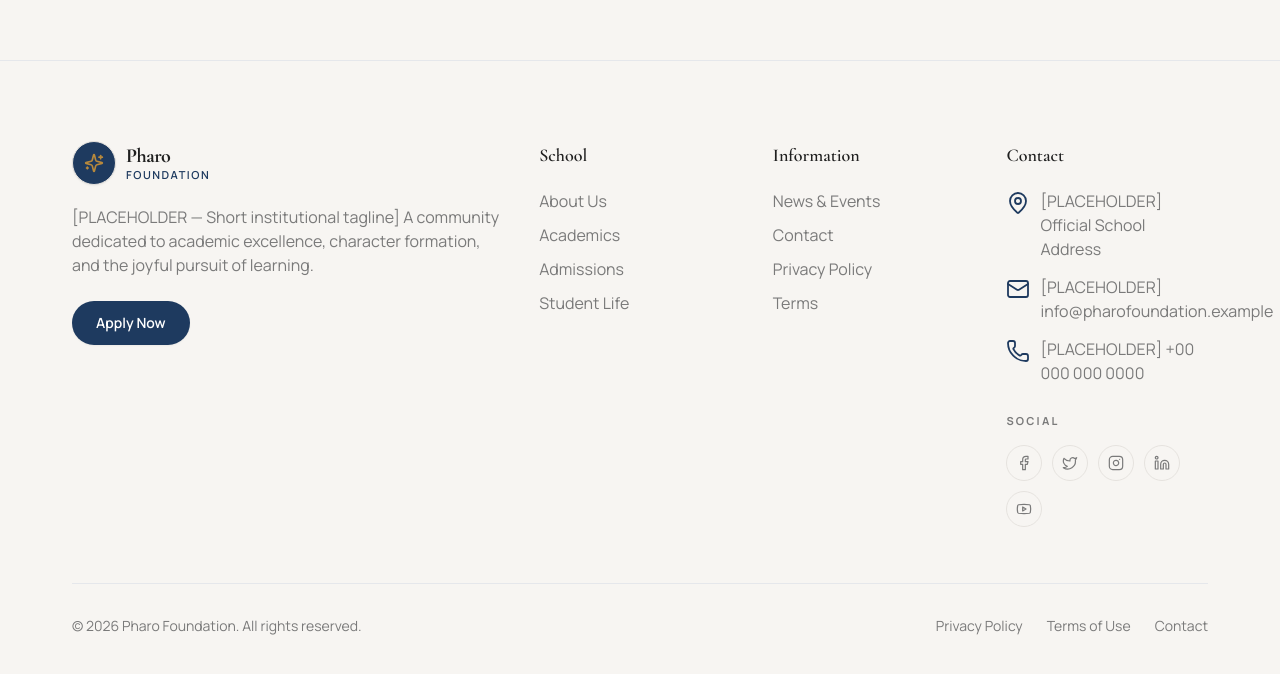
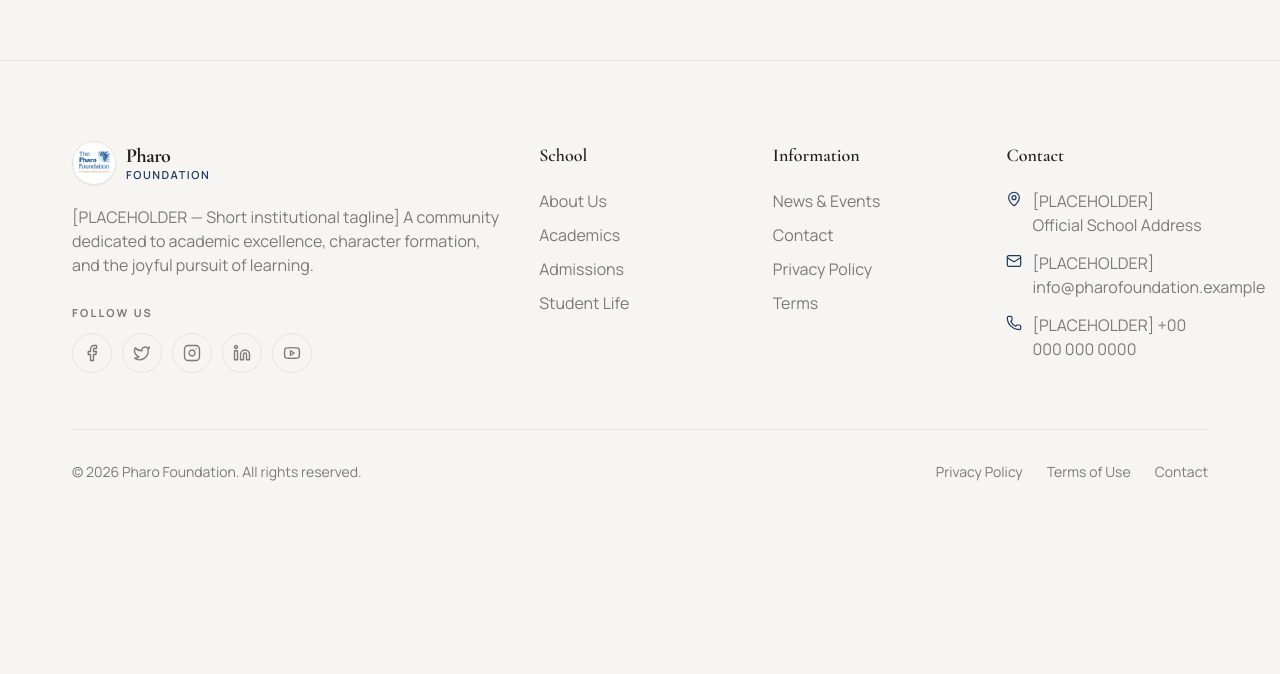
Before and after one commit to surafelasmamaw1/pharo, a Next.js app: page /projects in a window 1280 px wide. Shown: the part 2016-2690 px from the top of the page. After the commit the page ends 2538 px from the top, so only its background shows below. Built offline with nearby package versions, Linux system fonts and the light colour scheme.

Commit message:
apply  updated

```diff
--- a/components/sections/Footer.tsx
+++ b/components/sections/Footer.tsx
@@ -1,6 +1,6 @@
 import Container from "../ui/Container";
+import Image from "next/image";
 import {
-  Sparkles,
   Mail,
   Phone,
   MapPin,
@@ -27,11 +27,51 @@ const infoLinks = [
 ];
 
 const socialLinks = [
-  { name: "Facebook", href: "#", Icon: Facebook },
-  { name: "Twitter", href: "#", Icon: Twitter },
-  { name: "Instagram", href: "#", Icon: Instagram },
-  { name: "LinkedIn", href: "#", Icon: Linkedin },
-  { name: "YouTube", href: "#", Icon: Youtube },
+  {
+    name: "Facebook",
+    href: "#",
+    Icon: Facebook,
+    hoverText: "hover:text-[#1877F2]",
+    hoverBorder: "hover:border-[#1877F2]/40",
+    hoverBg: "hover:bg-[#1877F2]/8",
+    hoverShadow: "hover:shadow-[0_0_16px_rgba(24,119,242,0.25)]",
+  },
+  {
+    name: "Twitter",
+    href: "#",
+    Icon: Twitter,
+    hoverText: "hover:text-[#1DA1F2]",
+    hoverBorder: "hover:border-[#1DA1F2]/40",
+    hoverBg: "hover:bg-[#1DA1F2]/8",
+    hoverShadow: "hover:shadow-[0_0_16px_rgba(29,161,242,0.25)]",
+  },
+  {
+    name: "Instagram",
+    href: "#",
+    Icon: Instagram,
+    hoverText: "hover:text-[#E1306C]",
+    hoverBorder: "hover:border-[#E1306C]/40",
+    hoverBg: "hover:bg-[#E1306C]/8",
+    hoverShadow: "hover:shadow-[0_0_16px_rgba(225,48,108,0.25)]",
+  },
+  {
+    name: "LinkedIn",
+    href: "#",
+    Icon: Linkedin,
+    hoverText: "hover:text-[#0A66C2]",
+    hoverBorder: "hover:border-[#0A66C2]/40",
+    hoverBg: "hover:bg-[#0A66C2]/8",
+    hoverShadow: "hover:shadow-[0_0_16px_rgba(10,102,194,0.25)]",
+  },
+  {
+    name: "YouTube",
+    href: "#",
+    Icon: Youtube,
+    hoverText: "hover:text-[#FF0000]",
+    hoverBorder: "hover:border-[#FF0000]/40",
+    hoverBg: "hover:bg-[#FF0000]/8",
+    hoverShadow: "hover:shadow-[0_0_16px_rgba(255,0,0,0.22)]",
+  },
 ];
 
 export default function Footer() {
@@ -46,8 +86,8 @@ export default function Footer() {
               className="inline-flex items-center gap-2.5 mb-5"
               aria-label="Pharo Foundation — Home"
             >
-              <div className="flex items-center justify-center w-11 h-11 rounded-full border border-border bg-scholarly shadow-sm transition-colors">
-                <Sparkles className="w-5 h-5 text-gold" strokeWidth={2} />
+              <div className="flex items-center justify-center w-11 h-11 rounded-full overflow-hidden border border-border bg-white shadow-sm flex-shrink-0">
+                <Image src="/pharo-logo.png" alt="Pharo Foundation" width={44} height={44} className="w-full h-full object-contain" />
               </div>
               <div className="flex flex-col leading-tight">
                 <span className="font-serif text-xl font-bold tracking-tight text-foreground">
@@ -58,18 +98,30 @@ export default function Footer() {
                 </span>
               </div>
             </Link>
-            <p className="text-muted leading-relaxed max-w-md text-sm md:text-base mb-6">
+            <p className="text-muted leading-relaxed max-w-md text-sm md:text-base mb-7">
               [PLACEHOLDER — Short institutional tagline] A community dedicated
               to academic excellence, character formation, and the joyful
               pursuit of learning.
             </p>
-            {/* Apply Now CTA */}
-            <Link
-              href="#admissions"
-              className="inline-flex items-center justify-center px-6 py-3 rounded-full font-semibold bg-scholarly text-white hover:bg-scholarly-light transition-colors text-sm shadow-sm"
-            >
-              Apply Now
-            </Link>
+
+            {/* Social icons — brand color on hover */}
+            <div>
+              <p className="text-[11px] font-bold tracking-[0.2em] uppercase text-muted mb-3">
+                Follow Us
+              </p>
+              <div className="flex items-center gap-2.5">
+                {socialLinks.map(({ name, href, Icon, hoverText, hoverBorder, hoverBg, hoverShadow }) => (
+                  <Link
+                    key={name}
+                    href={href}
+                    aria-label={name}
+                    className={`w-10 h-10 rounded-full border border-border bg-background flex items-center justify-center text-muted transition-all duration-200 ${hoverText} ${hoverBorder} ${hoverBg} ${hoverShadow}`}
+                  >
+                    <Icon className="w-[18px] h-[18px]" strokeWidth={1.8} />
+                  </Link>
+                ))}
+              </div>
+            </div>
           </div>
 
           {/* School */}
@@ -118,7 +170,7 @@ export default function Footer() {
             <ul className="space-y-3.5">
               <li className="flex items-start gap-2.5">
                 <MapPin
-                  className="w-4.5 h-4.5 text-scholarly mt-0.5 flex-shrink-0"
+                  className="w-4 h-4 text-scholarly mt-0.5 flex-shrink-0"
                   strokeWidth={1.8}
                 />
                 <span className="text-muted text-sm md:text-base leading-relaxed">
@@ -127,7 +179,7 @@ export default function Footer() {
               </li>
               <li className="flex items-start gap-2.5">
                 <Mail
-                  className="w-4.5 h-4.5 text-scholarly mt-0.5 flex-shrink-0"
+                  className="w-4 h-4 text-scholarly mt-0.5 flex-shrink-0"
                   strokeWidth={1.8}
                 />
                 <a
@@ -139,7 +191,7 @@ export default function Footer() {
               </li>
               <li className="flex items-start gap-2.5">
                 <Phone
-                  className="w-4.5 h-4.5 text-scholarly mt-0.5 flex-shrink-0"
+                  className="w-4 h-4 text-scholarly mt-0.5 flex-shrink-0"
                   strokeWidth={1.8}
                 />
                 <a
@@ -150,25 +202,6 @@ export default function Footer() {
                 </a>
               </li>
             </ul>
-
-            {/* Social */}
-            <div className="mt-7">
-              <h5 className="text-[11px] font-bold tracking-[0.2em] uppercase text-muted mb-4">
-                Social
-              </h5>
-              <div className="flex flex-wrap items-center gap-2.5">
-                {socialLinks.map(({ name, href, Icon }) => (
-                  <Link
-                    key={name}
-                    href={href}
-                    aria-label={name}
-                    className="w-9 h-9 rounded-full border border-border bg-background flex items-center justify-center text-muted hover:text-scholarly hover:border-scholarly/30 hover:shadow-[0_0_14px_rgba(30,58,95,0.16)] transition-all"
-                  >
-                    <Icon className="w-4 h-4" strokeWidth={1.8} />
-                  </Link>
-                ))}
-              </div>
-            </div>
           </div>
         </div>
 
@@ -178,22 +211,13 @@ export default function Footer() {
             © {new Date().getFullYear()} Pharo Foundation. All rights reserved.
           </p>
           <div className="flex flex-wrap items-center justify-center gap-4 sm:gap-6 text-xs sm:text-sm">
-            <Link
-              href="#"
-              className="text-muted hover:text-scholarly transition-colors"
-            >
+            <Link href="#" className="text-muted hover:text-scholarly transition-colors">
               Privacy Policy
             </Link>
-            <Link
-              href="#"
-              className="text-muted hover:text-scholarly transition-colors"
-            >
+            <Link href="#" className="text-muted hover:text-scholarly transition-colors">
               Terms of Use
             </Link>
-            <Link
-              href="#contact"
-              className="text-muted hover:text-scholarly transition-colors"
-            >
+            <Link href="#contact" className="text-muted hover:text-scholarly transition-colors">
               Contact
             </Link>
           </div>
--- a/components/sections/Resume.tsx
+++ b/components/sections/Resume.tsx
@@ -6,7 +6,6 @@ import {
   ClipboardList as ApplyIcon,
   UsersRound as ConnectIcon,
   GraduationCap as JoinIcon,
-  ArrowRight,
   Phone,
 } from "lucide-react";
 import Container from "../ui/Container";
@@ -32,7 +31,7 @@ const steps: Step[] = [
     description:
       "Learn about the school and academic programs. Discover the community, the curriculum, and the promise of a Pharo Foundation education.",
     accent: "bg-scholarly text-white",
-    iconBg: "from-scholarly/30 to-scholarly-light/15 text-white",
+    iconBg: "bg-scholarly",
     glow: "hover:shadow-[0_0_36px_rgba(30,58,95,0.2)]",
     borderGlow: "dark:hover:border-scholarly/50",
   },
@@ -43,7 +42,7 @@ const steps: Step[] = [
     description:
       "Submit the required application information. Our admissions materials are designed to help us understand your child and your family.",
     accent: "bg-gold text-white",
-    iconBg: "from-gold/30 to-amber-500/15 text-white",
+    iconBg: "bg-gold",
     glow: "hover:shadow-[0_0_36px_rgba(184,137,60,0.2)]",
     borderGlow: "dark:hover:border-gold/50",
   },
@@ -54,7 +53,7 @@ const steps: Step[] = [
     description:
       "The admissions team guides families through the next steps — campus visits, conversations, and any additional reviews or assessments.",
     accent: "bg-scholarly-light text-white",
-    iconBg: "from-scholarly-light/30 to-cyan-500/15 text-white",
+    iconBg: "bg-scholarly-light",
     glow: "hover:shadow-[0_0_36px_rgba(45,79,122,0.2)]",
     borderGlow: "dark:hover:border-scholarly-light/50",
   },
@@ -65,7 +64,7 @@ const steps: Step[] = [
     description:
       "Begin your journey as part of the Pharo Foundation community. Enroll, attend orientation, and step into a place where your child can thrive.",
     accent: "bg-success text-white",
-    iconBg: "from-success/30 to-emerald-500/15 text-white",
+    iconBg: "bg-success",
     glow: "hover:shadow-[0_0_36px_rgba(46,125,87,0.2)]",
     borderGlow: "dark:hover:border-success/50",
   },
@@ -132,7 +131,7 @@ export default function Resume() {
 
                     {/* Icon node — sits on the line visually on md+ */}
                     <div
-                      className={`relative mb-6 w-16 h-16 md:w-[72px] md:h-[72px] rounded-2xl bg-gradient-to-br ${s.iconBg} flex items-center justify-center border border-white/10 shadow-md`}
+                      className={`relative mb-6 w-16 h-16 md:w-[72px] md:h-[72px] rounded-2xl ${s.iconBg} flex items-center justify-center shadow-md`}
                     >
                       <Icon
                         className="w-8 h-8 md:w-9 md:h-9 text-white"
@@ -181,14 +180,6 @@ export default function Resume() {
                   <Phone className="w-4.5 h-4.5" />
                   Contact Admissions
                 </Button>
-                <Button
-                  href="#contact"
-                  variant="outline"
-                  size="lg"
-                  className="!bg-gold !text-white !border-gold hover:!bg-amber-600"
-                >
-                  Apply Now <ArrowRight className="w-4 h-4 ml-2" />
-                </Button>
               </div>
             </div>
           </motion.div>
```
Also changed, not shown: components/sections/StudentLife.tsx (+17 -17 lines).
